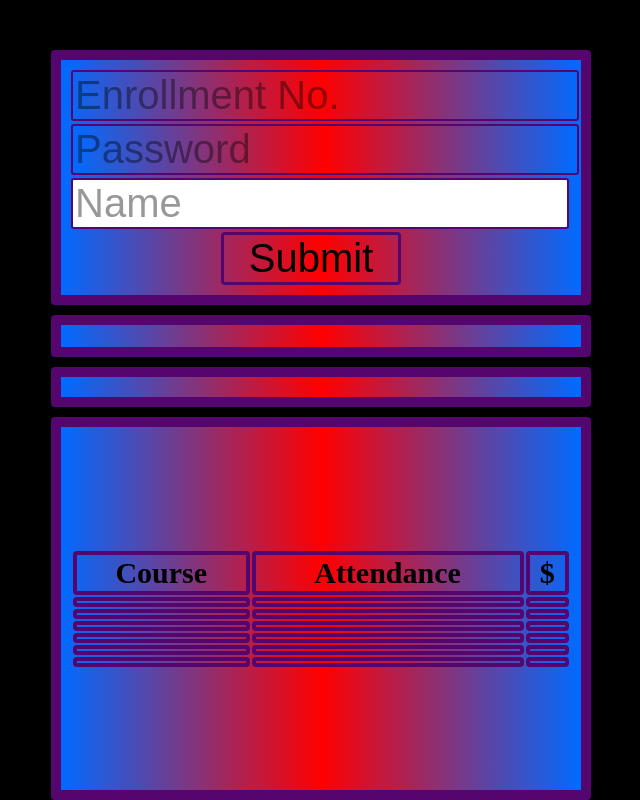
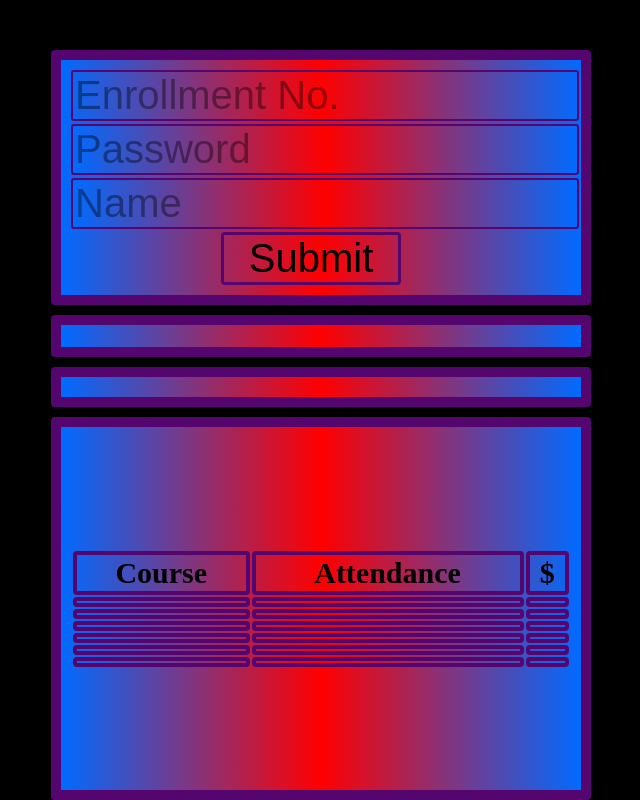
Before and after one commit to rajeev-k47/Attendence, a website: page public/index.html in a window 1280 px wide. Shown: the whole page, without its empty margins (319-959 px from the left). Drawn offline with nearby package versions, Linux system fonts and the light colour scheme; no server answers.

Commit message:
Update style.css

```diff
--- a/public/style.css
+++ b/public/style.css
@@ -122,3 +122,8 @@ td,th{
 .skip{
     background-color: rgb(245,25,100,0);
 }
+#name{
+    width: 500px;
+    background: rgb(0,107,255);
+background: linear-gradient(90deg, rgba(0,107,255,1) 0%, rgba(255,0,0,1) 50%, rgba(0,107,255,1) 100%);
+}
```
